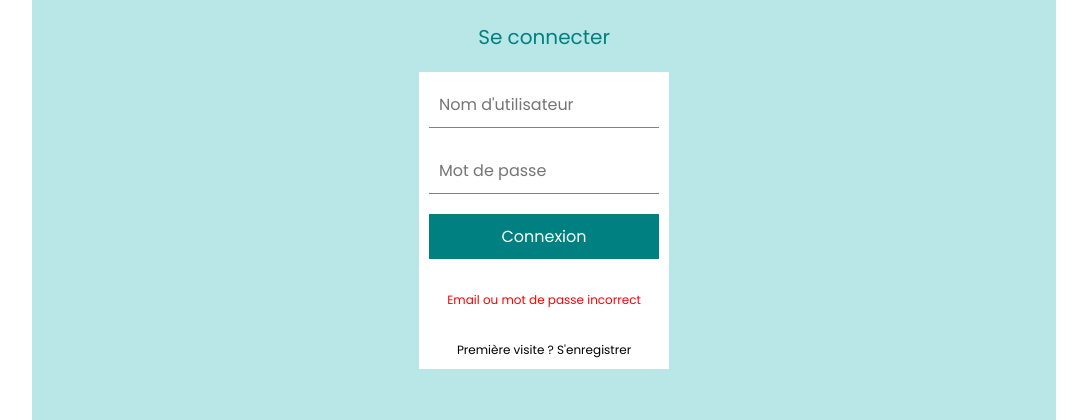
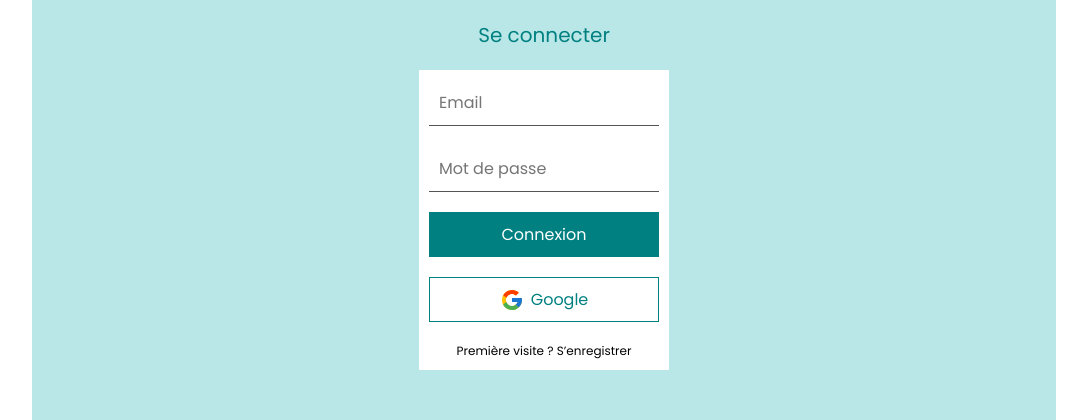
Before and after one commit to FaridAmimri/lecreatelier, a Next.js app: page /login in a window 1280 px wide. Shown: the part 331-751 px from the top of the page, without its empty margins (96-1183 px from the left). Built offline with nearby package versions, Linux system fonts and the light colour scheme; no server answers.

Commit message:
Login page styling

```diff
--- a/app/login/page.js
+++ /dev/null
@@ -1,23 +0,0 @@
-/** @format */
-
-import Link from 'next/link'
-import styles from '../../styles/Login.module.scss'
-
-function Login() {
-  return (
-    <div className={styles.authentication}>
-      <h1>Se connecter</h1>
-      <form action=''>
-        <input type='text' placeholder="Nom d'utilisateur" />
-        <input type='password' placeholder='Mot de passe' />
-        <button>Connexion</button>
-        <p>Email ou mot de passe incorrect</p>
-        <span>
-          Première visite ? <Link href='/register'>S&apos;enregistrer</Link>
-        </span>
-      </form>
-    </div>
-  )
-}
-
-export default Login
--- a/styles/Login.module.scss
+++ b/styles/Login.module.scss
@@ -6,11 +6,11 @@
   justify-content: center;
   flex-direction: column;
   height: 100vh;
-  background-color: #b9e7e7;
+  background-color: var(--background-color);
 
   h1 {
     font-size: 20px;
-    color: teal;
+    color: var(--text-primary-color);
     margin-bottom: 20px;
   }
 
@@ -18,22 +18,43 @@
     display: flex;
     flex-direction: column;
     padding: 10px;
-    background-color: white;
+    background-color: var(--text-secondary-color);
     width: 250px;
     gap: 20px;
 
     input {
       padding: 10px;
       border: none;
-      border-bottom: 1px solid gray;
+      border-bottom: 1px solid var(--text-tertiary-color);
     }
 
-    button {
-      padding: 10px;
-      border: none;
-      background-color: teal;
-      color: white;
-      cursor: pointer;
+    .loginBtn {
+      button {
+        width: 100%;
+        padding: 10px;
+        border: none;
+        background-color: var(--text-primary-color);
+        color: var(--text-secondary-color);
+        cursor: pointer;
+      }
+    }
+
+    .googleBtn {
+      button {
+        display: flex;
+        justify-content: center;
+        align-items: center;
+        gap: 7px;
+        width: 100%;
+        padding: 9px;
+        border: 1px solid var(--text-primary-color);
+        background-color: var(--text-secondary-color);
+        color: var(--text-primary-color);
+        cursor: pointer;
+      }
+      svg {
+        font-size: x-large;
+      }
     }
 
     p {
```
